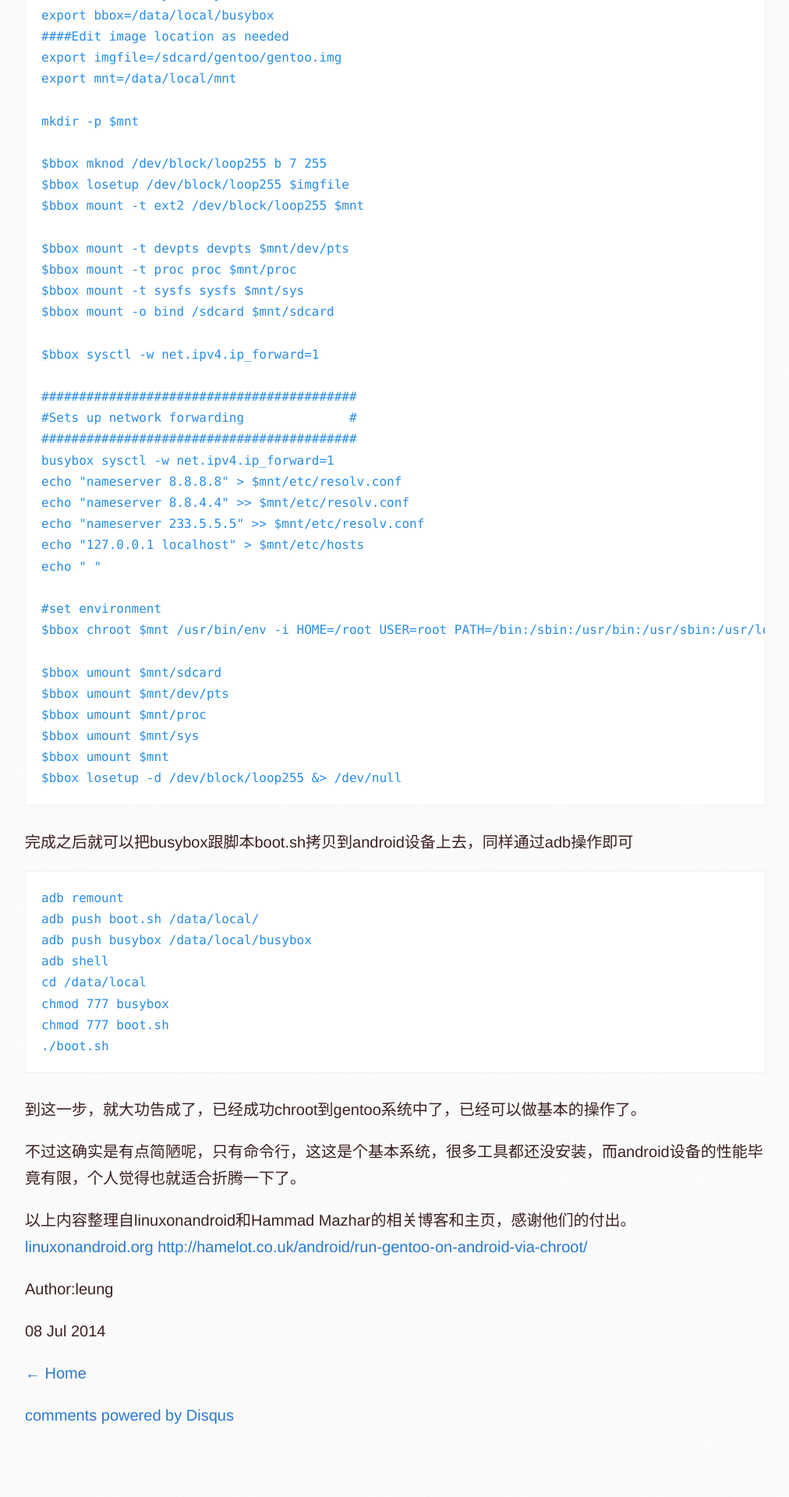
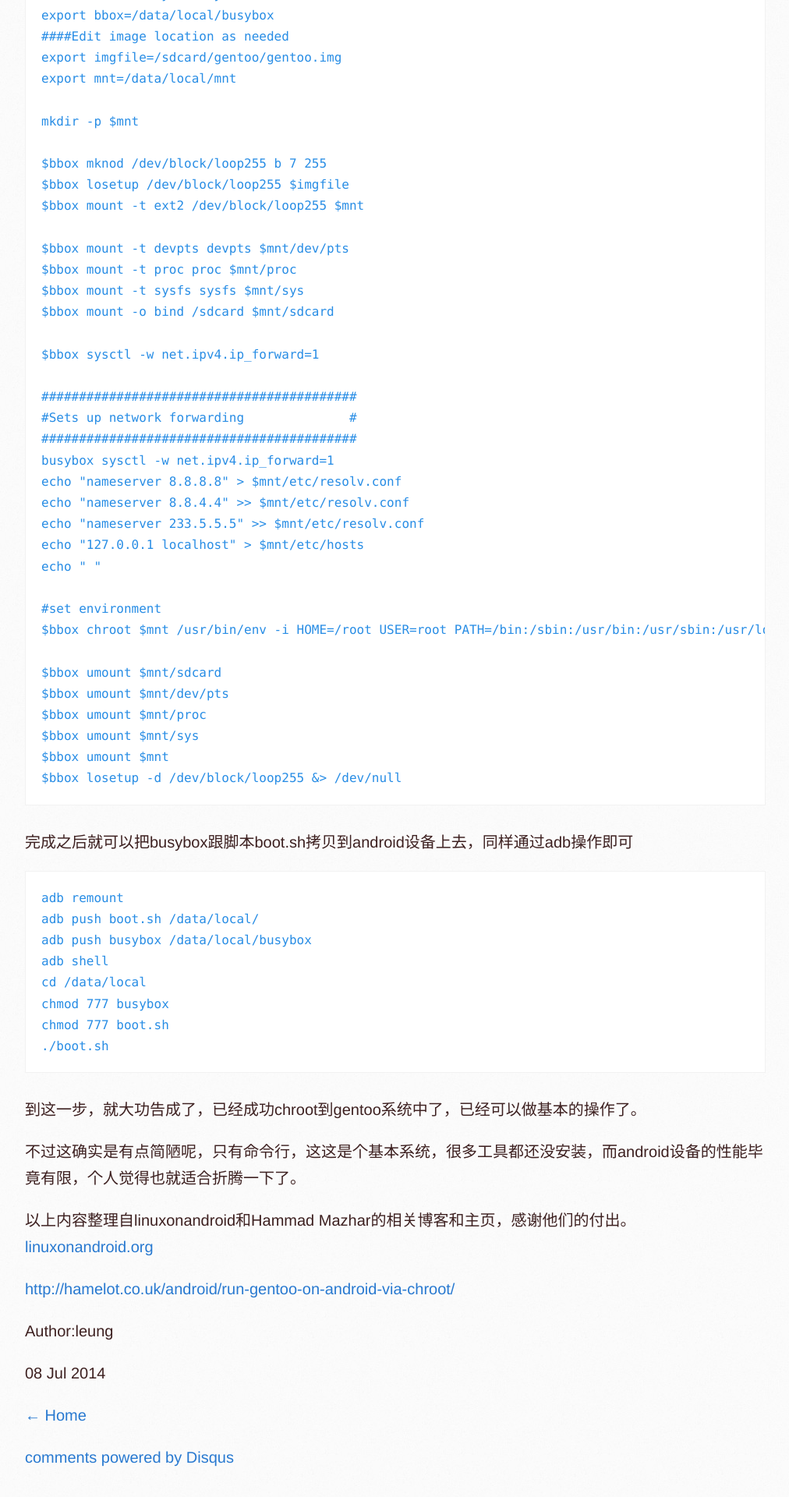
Before and after one commit to huolinliang/blog_leung, a Jekyll site: the page built from _posts/2014-07-08-run-gentoo-on-android.html, in a window 1280 px wide. Shown: the part 2462-4382 px from the top of the page at 78% size, without its empty margins (8-1020 px from the left). Built offline with Jekyll 4.4.1, drawn with Linux system fonts in a browser that asks for light colours; Markdown is read by kramdown in place of the engine named in the settings; comment, search, counter and statistics services are not loaded; before the commit the page ends 4328 px from its top, so only the background shows below that.

Commit message:
modify for the link

```diff
--- a/_posts/2014-07-08-run-gentoo-on-android.html
+++ b/_posts/2014-07-08-run-gentoo-on-android.html
@@ -123,8 +123,8 @@
 <p>不过这确实是有点简陋呢，只有命令行，这这是个基本系统，很多工具都还没安装，而android设备的性能毕竟有限，个人觉得也就适合折腾一下了。</p>
 
 <p>以上内容整理自linuxonandroid和Hammad Mazhar的相关博客和主页，感谢他们的付出。
-<a href="http://linuxonandroid.org">linuxonandroid.org</a>
-<a href="http://hamelot.co.uk/android/run-gentoo-on-android-via-chroot/">http://hamelot.co.uk/android/run-gentoo-on-android-via-chroot/</a></p>
+<a href="http://linuxonandroid.org">linuxonandroid.org</a></p>
+<p><a href="http://hamelot.co.uk/android/run-gentoo-on-android-via-chroot/">http://hamelot.co.uk/android/run-gentoo-on-android-via-chroot/</a></p>
 
 <p>Author:leung</p>
 <p>{{ page.date | date_to_string }}</p>
```
